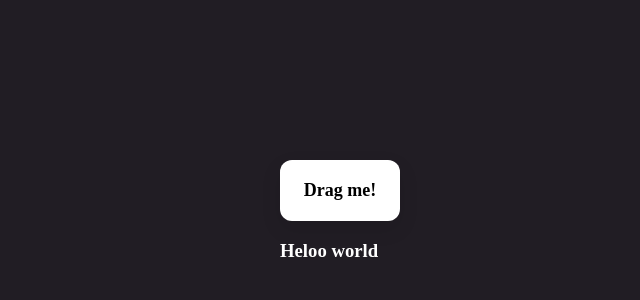
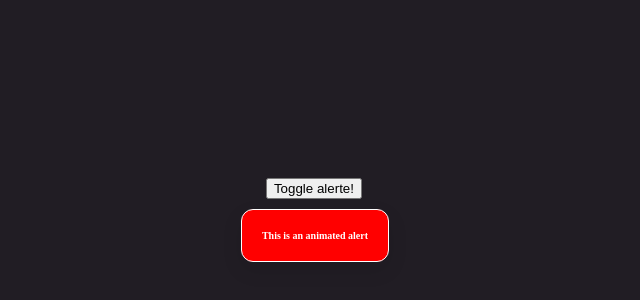
Before and after one commit to A-karkaih/framer-motion-learning, a React (Vite) app: page / in a window 1280 px wide. Shown: the part 180-480 px from the top of the page, without its empty margins (300-940 px from the left). Built offline with nearby package versions, Linux system fonts and the light colour scheme.

Commit message:
AnimatePresence

```diff
--- a/src/App.css
+++ b/src/App.css
@@ -15,3 +15,24 @@
 .card:active {
   cursor: grabbing;
 }
+
+.alert {
+  width: max-content;
+  padding: 20px;
+  border-radius: 12px;
+  background: red;
+  box-shadow: 0 8px 20px rgba(0, 0, 0, 0.1);
+  border: 1px solid white;
+  font-size: 10px;
+  font-weight: 600;
+  text-align: center;
+  cursor: grab;
+  color: white;
+  margin-top: 10px;
+  position: relative;
+  left: -25px;
+}
+
+button:hover {
+  cursor: pointer;
+}
--- a/src/App.jsx
+++ b/src/App.jsx
@@ -1,5 +1,5 @@
-import { DraggableCard } from "./components/DraggableCard";
 import "./App.css";
+import { DismissableAlert } from "./components/DismissableAlert";
 
 export default function App() {
   return (
@@ -14,7 +14,7 @@ export default function App() {
         color: "white",
       }}
     >
-      <DraggableCard />
+      <DismissableAlert />
     </div>
   );
 }
--- /dev/null
+++ b/src/components/DismissableAlert.jsx
@@ -0,0 +1,23 @@
+import { AnimatePresence, motion } from "motion/react";
+import { useState } from "react";
+export const DismissableAlert = () => {
+  const [open, setOpen] = useState(true);
+  return (
+    <div>
+      <button onClick={() => setOpen((prev) => !prev)}>Toggle alerte!</button>
+      <AnimatePresence mode="wait">
+        {open && (
+          <motion.div
+            initial={{ y: -10, opacity: 0 }}
+            animate={{ y: 0, opacity: 1 }}
+            transition={{ duration: 0.25 }}
+            exit={{ y: -10, opacity: 0 }}
+            className="alert"
+          >
+            This is an animated alert
+          </motion.div>
+        )}
+      </AnimatePresence>
+    </div>
+  );
+};
```
